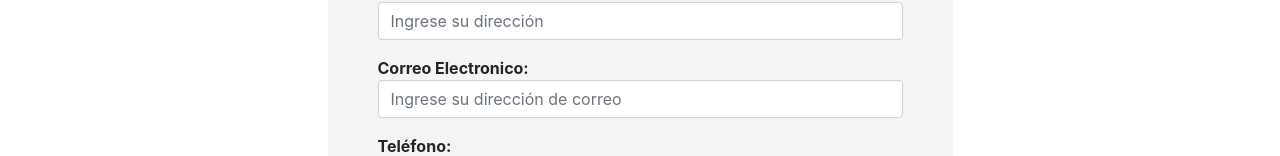
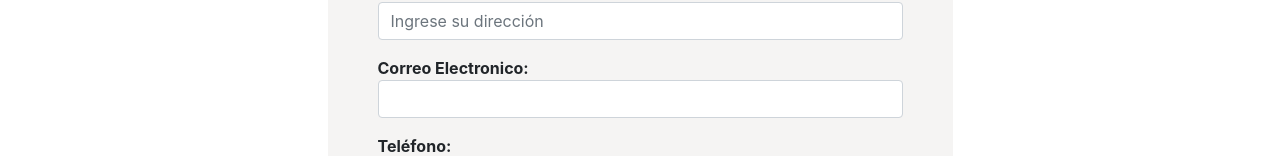
Before and after one commit to rylmfqt28/Gestion_Usuarios, a React (Create React App) app in the folder client/: page /createAccount in a window 1280 px wide. Shown: the part 628-784 px from the top of the page. Built offline with nearby package versions, Linux system fonts and the light colour scheme; no server answers.

Commit message:
registro de usuario corredido campo rojos

```diff
--- a/client/src/components/createAccount/newAccount.jsx
+++ b/client/src/components/createAccount/newAccount.jsx
@@ -338,7 +338,7 @@ class NewAccount extends Component {
                     onKeyDown={this.handleDeleteKey}
                     autocomplete="off"
                     value={this.state.nombre}
-                    /*required*/
+                    required
 
                   />
 
@@ -355,7 +355,7 @@ class NewAccount extends Component {
                       onKeyPress={this.validarApellido}
                       onKeyDown={this.handleDeleteKeyAp}
                       value={this.state.apellido}
-                     /* required*/
+                     required
                     />
                   </div>
 
@@ -371,7 +371,7 @@ class NewAccount extends Component {
                       onKeyPress={this.validarNumeros}
                       onKeyDown={this.handleDeleteKey}
                       value={this.state.ci}
-                      /*required*/
+                      required
 
                     />
                   </div>
@@ -454,7 +454,7 @@ class NewAccount extends Component {
                       placeholder="Ingrese su dirección"
                       name="direccion"
                       maxLength="250"
-
+                      required
                     />
                   </div>
 
@@ -470,9 +470,9 @@ class NewAccount extends Component {
                       className="form-control"
                       size="60"
                       minLength="3"
-                      placeholder="Ingrese su dirección de correo"
+                      /*placeholder="Ingrese su dirección de correo"*/
                       name="correo"
-
+                      required
                     />
                   </div>
 
@@ -489,7 +489,7 @@ class NewAccount extends Component {
                       placeholder="Ingrese su número telefónico"
                       name="telefono"
                       maxLength="8"
-
+                      required
                       onKeyPress={this.validarTelefono}
                       onKeyDown={this.handleDeleteKey}
                       value={this.state.telefono}
@@ -514,7 +514,7 @@ class NewAccount extends Component {
                       onKeyPress={this.validarNombreUsuario}
                       onKeyDown={this.handleDeleteKey}
                       value={this.state.userName}
-
+                      required
 
                     />
                   </div>
@@ -549,7 +549,7 @@ class NewAccount extends Component {
                       name="password"
                       id="password"
                       minLength="8"
-
+                      required
 
                     />
                   </div>
@@ -569,7 +569,7 @@ class NewAccount extends Component {
                       minLength="8"
                       onBlur={this.validarContraseña}
                       /*onKeyDown={handleDeleteKey}*/
-
+                      required
                     /></div>
 
 
@@ -596,6 +596,7 @@ class NewAccount extends Component {
                     <div id="avisoNuevo" className="alert alert-warning">Existen campos vacios</div>
                     <div id="avisoPass" className="alert alert-warning">Contraseñas no coinciden</div>
                   </div>
+
                   <br />
                 </div>
               </form>
```
